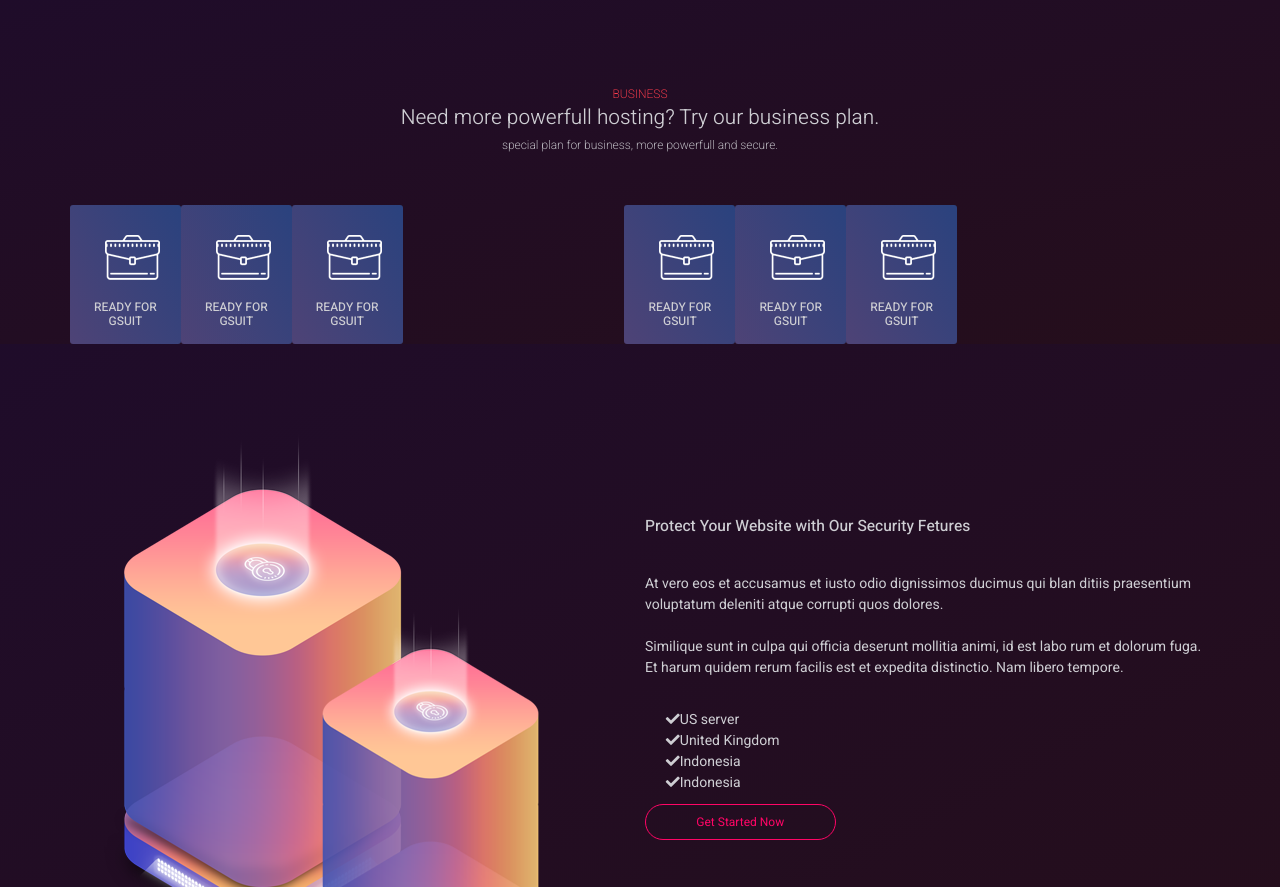
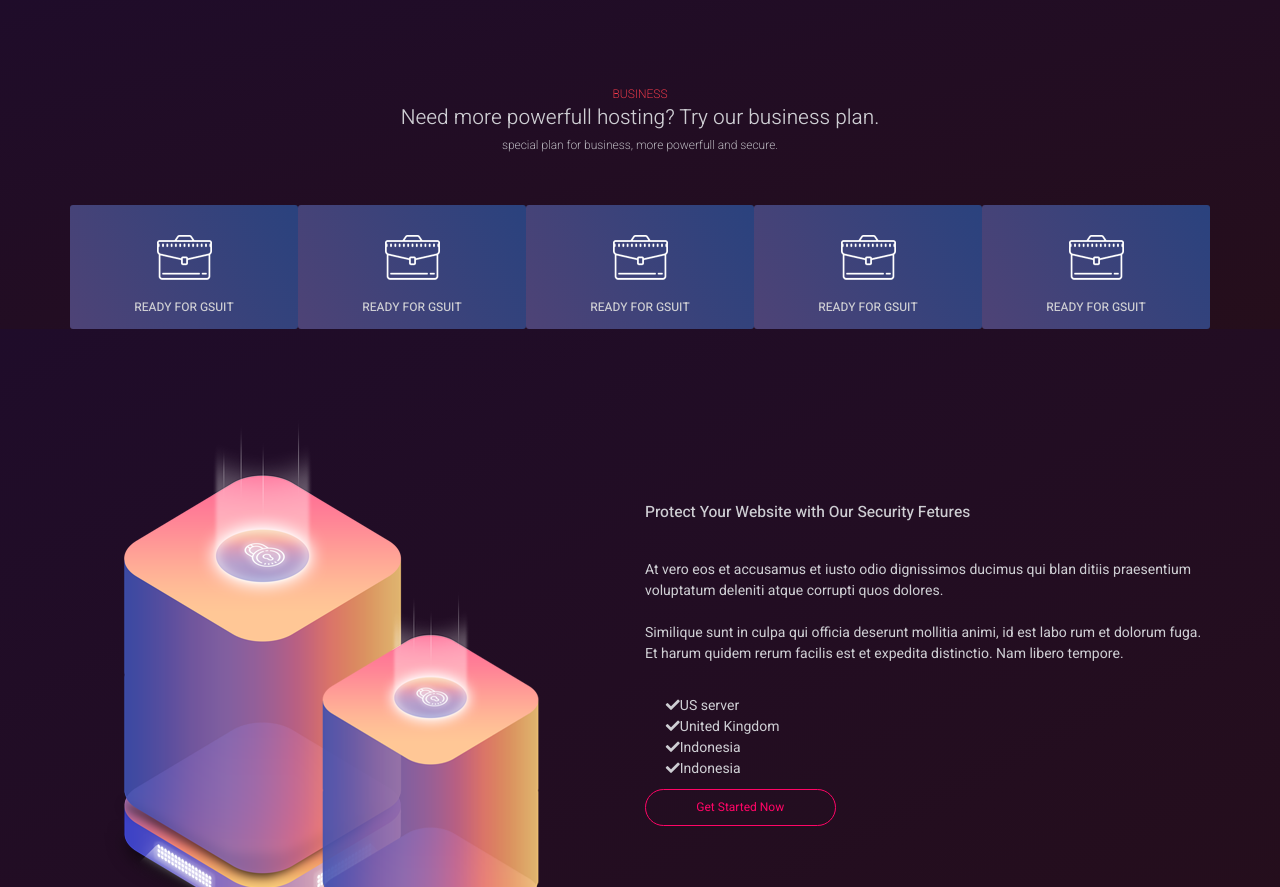
Before and after one commit to SakibUddinDu/PsdToHtml, a plain HTML site: page index.html in a window 1280 px wide. Shown: the part 5457-6344 px from the top of the page. Drawn offline with nearby package versions, Linux system fonts and the light colour scheme.

Commit message:
issue resolved

```diff
--- a/index.html
+++ b/index.html
@@ -675,64 +675,8 @@
       </section>
 
         <!-- ===========Business Start============ -->
+
       <section class="common1__section business__section">
-        <div class="container">
-          <div class="common1__heading">
-            <h4>business</h4>
-            <h2>Need more powerfull hosting? Try our business plan.</h2>
-            <p>special plan for business, more powerfull and secure.</p>
-          </div>
-          <!-- Row1 -->
-          <div class="row common1__row">
-            <!-- <div class=""> -->
-              <div class="col-md-6 row">
-                <div class="col-md-12 col-sm-4  common1__item business__item">
-                  <img src="./images/business-icon-1.png" alt="..." />
-                  <div class="business__item__text">
-                    <h4>READY FOR GSUIT</h4>
-                  </div>
-                </div>
-                <div class="col-md-4 col-sm-4  common1__item business__item ">
-                  <img src="./images/business-icon-1.png" alt="..." />
-                  <div class="business__item__text">
-                    <h4>READY FOR GSUIT</h4>
-                  </div>
-                </div>
-                <div class="col-md-4 col-sm-4  common1__item business__item ">
-                  <img src="./images/business-icon-1.png" alt="..." />
-                  <div class="business__item__text">
-                    <h4>READY FOR GSUIT</h4>
-                  </div>
-                </div>
-              </div>
-              <div class="col-md-6 row">
-                <div class="col-md-4 col-sm-4  common1__item business__item">
-                  <img src="./images/business-icon-1.png" alt="..." />
-                  <div class="business__item__text">
-                    <h4>READY FOR GSUIT</h4>
-                  </div>
-                </div>
-                <div class="col-md-4 col-sm-4  common1__item business__item ">
-                  <img src="./images/business-icon-1.png" alt="..." />
-                  <div class="business__item__text">
-                    <h4>READY FOR GSUIT</h4>
-                  </div>
-                </div>
-                <div class="col-md-4 col-sm-4  common1__item business__item ">
-                  <img src="./images/business-icon-1.png" alt="..." />
-                  <div class="business__item__text">
-                    <h4>READY FOR GSUIT</h4>
-                  </div>
-                </div>
-              </div>
-
-
-          </div>
-
-
-        </div>
-      </section>
-      <!-- <section class="common1__section business__section">
         <div class="container">
           <div class="common1__heading">
             <h4>business</h4>
@@ -777,7 +721,7 @@
 
 
         </div>
-      </section> -->
+      </section>
 
 
 <!-- ==========protection with security============== -->
```
